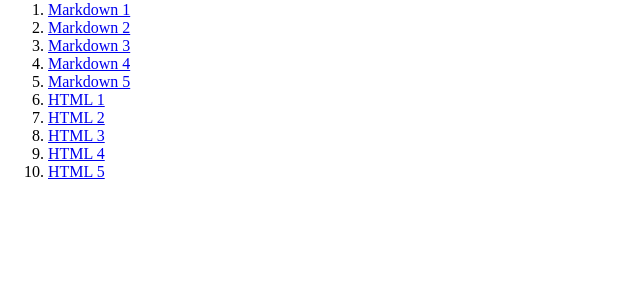
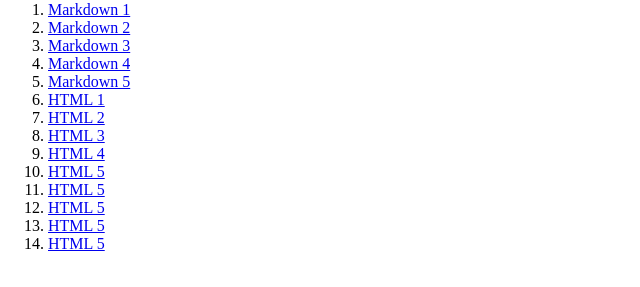
Before and after one commit to lilyg0427/2026-spring-washu-vps-lily, a plain HTML site: page project-1/index.html in a window 1280 px wide. Shown: the part 79-366 px from the top of the page, without its empty margins (0-640 px from the left). Drawn offline with Linux system fonts and the light colour scheme.

Commit message:
Update index.html

```diff
--- a/project-1/index.html
+++ b/project-1/index.html
@@ -38,6 +38,18 @@
          <li>
             <a href="10.html">HTML 5</a>
         </li>
+        <li>
+            <a href="11.html">HTML 5</a>
+        </li>
+        <li>
+            <a href="12.html">HTML 5</a>
+        </li>
+        <li>
+            <a href="13.html">HTML 5</a>
+        </li>
+        <li>
+            <a href="14.html">HTML 5</a>
+        </li>
     </ol>
 </body>
 </html>
```
